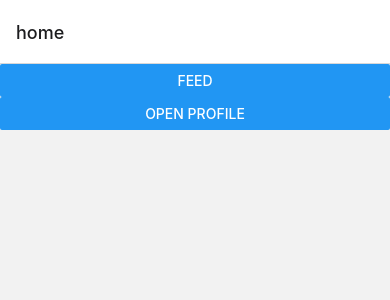
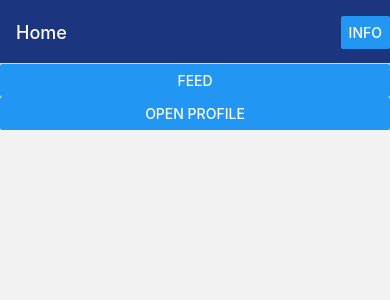
Before and after one commit to juliovillalvazo/react-navigation-practice, a React Native app: screen /home in a window 390 px wide. Shown: the top 300 px of the page. Built offline with nearby package versions, Linux system fonts and the light colour scheme.

Commit message:
feat: testing header options

```diff
--- a/app/navigation/RootStack.tsx
+++ b/app/navigation/RootStack.tsx
@@ -6,6 +6,7 @@ import { HomeScreen } from '../screens/HomeScreen';
 import { FeedScreen } from '../screens/FeedScreen';
 import { Profile } from '../screens/Profile';
 import { Details } from '../screens/Details';
+import { useLayoutEffect } from 'react';
 
 export type RootStackParamList = {
     home: undefined;
@@ -27,8 +28,21 @@ declare global {
 
 const RootStackNavigator = () => {
     return (
-        <RootStack.Navigator>
-            <RootStack.Screen name='home' component={HomeScreen} />
+        <RootStack.Navigator
+            screenOptions={{
+                headerStyle: {
+                    backgroundColor: '#1C357F',
+                },
+                headerTintColor: '#fff',
+            }}
+        >
+            <RootStack.Screen
+                name='home'
+                component={HomeScreen}
+                options={{
+                    title: 'Home',
+                }}
+            />
             <RootStack.Screen name='feed' component={FeedScreen} />
             <RootStack.Screen name='profile' component={Profile} />
             <RootStack.Screen name='details' component={Details} />
--- a/app/screens/HomeScreen.tsx
+++ b/app/screens/HomeScreen.tsx
@@ -1,11 +1,18 @@
 import { Button, StyleSheet, View } from 'react-native';
-import React from 'react';
+import React, { useLayoutEffect } from 'react';
 import { NativeStackScreenProps } from '@react-navigation/native-stack';
 import { RootStackParamList } from '../navigation/RootStack';
 
 type HomeScreenProps = NativeStackScreenProps<RootStackParamList, 'home'>;
 
 export const HomeScreen: React.FC<HomeScreenProps> = ({ navigation }) => {
+    useLayoutEffect(() => {
+        navigation.setOptions({
+            headerRight: () => (
+                <Button title='Info' onPress={() => alert('Hi from info')} />
+            ),
+        });
+    }, []);
     return (
         <View>
             <Button title='Feed' onPress={() => navigation.push('feed')} />
```
